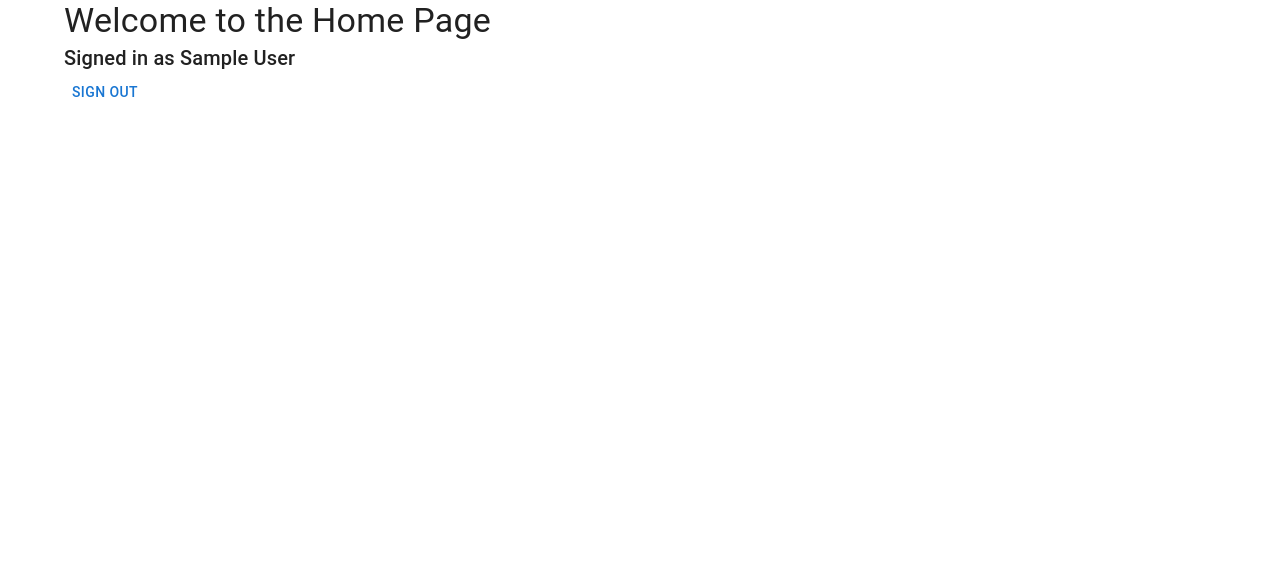
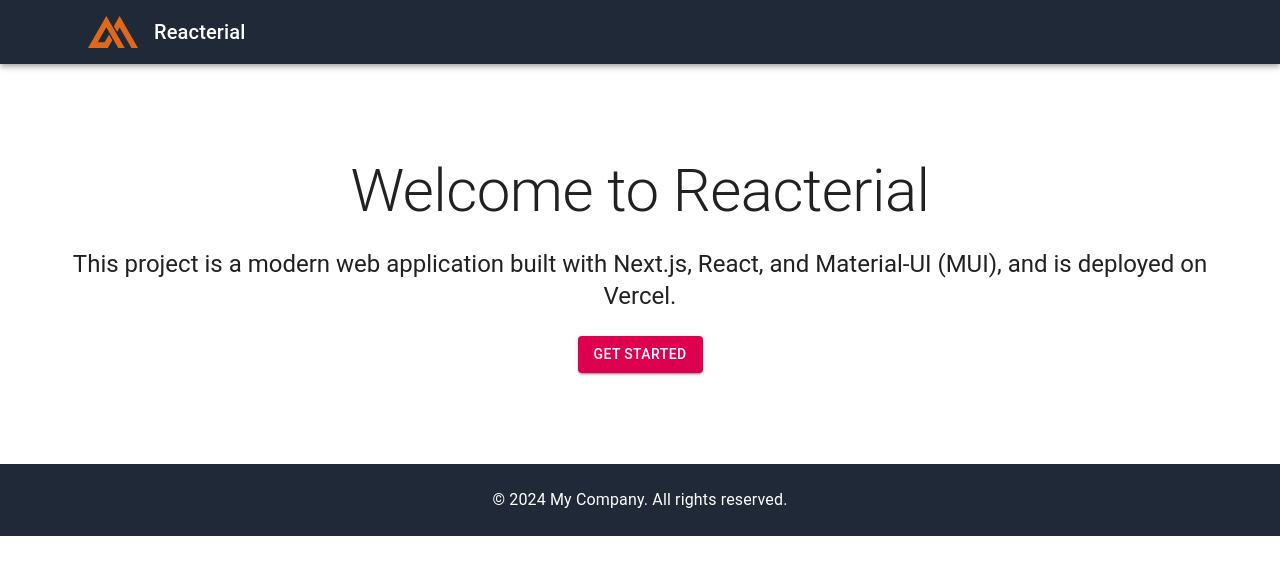
Before and after one commit to nolrm/reacterial, a Next.js app: page / in a window 1280 px wide. Shown: the top 574 px of the page. Built offline with nearby package versions, Linux system fonts and the light colour scheme; no server answers; sample sign-in values are in the browser's storage.

Commit message:
Add landing page details with components

```diff
--- /dev/null
+++ b/src/components/landing/banner.tsx
@@ -0,0 +1,34 @@
+import { Box, Typography, Container, Button } from '@mui/material';
+import Link from 'next/link';
+
+export default function Banner() {
+    return (
+        <Box
+            sx={{
+                height: '400px',
+                display: 'flex',
+                flexDirection: 'column',
+                alignItems: 'center',
+                justifyContent: 'center',
+                // backgroundColor: 'primary.main',
+                // color: 'white',
+                textAlign: 'center',
+                padding: 2,
+            }}
+        >
+            <Container>
+                <Typography variant="h2" component="h1" gutterBottom>
+                    Welcome to Reacterial
+                </Typography>
+                <Typography variant="h5" component="p" gutterBottom>
+                    This project is a modern web application built with Next.js, React, and Material-UI (MUI), and is deployed on Vercel.
+                </Typography>
+                <Link href="/login" passHref>
+                    <Button variant="contained" color="secondary" sx={{ mt: 2 }}>
+                        Get Started
+                    </Button>
+                </Link>
+            </Container>
+        </Box>
+    );
+}
--- /dev/null
+++ b/src/components/landing/footer.tsx
@@ -0,0 +1,20 @@
+import { Box, Typography, Container } from '@mui/material';
+
+export default function Footer() {
+    return (
+        <Box
+            sx={{
+                backgroundColor: '#1f2937',
+                color: 'white',
+                textAlign: 'center',
+                py: 3,
+            }}
+        >
+            <Container>
+                <Typography variant="body1">
+                    © 2024 My Company. All rights reserved.
+                </Typography>
+            </Container>
+        </Box>
+    );
+}
--- /dev/null
+++ b/src/components/landing/header.tsx
@@ -0,0 +1,32 @@
+import AppBar from '@mui/material/AppBar';
+import Toolbar from '@mui/material/Toolbar';
+import Image from 'next/image';
+import React from "react";
+import { Box, Typography, Container } from '@mui/material';
+
+export default function Header() {
+    return (
+        <AppBar position="static"
+            sx={{
+                backgroundColor: '#1f2937',
+                color: 'white',
+            }}
+        >
+            <Container>
+                <Toolbar>
+                    <Box sx={{ display: 'flex', alignItems: 'center' }}>
+                        <Image
+                            src="/logo.svg"
+                            alt="Marlon Maniti Logo"
+                            width={50}
+                            height={50}
+                        />
+                        <Typography variant="h6" component="div" sx={{ flexGrow: 1, ml: 2 }}>
+                            Reacterial
+                        </Typography>
+                    </Box>
+                </Toolbar>
+            </Container>
+        </AppBar>
+    );
+}
--- a/src/components/layout-admin.tsx
+++ b/src/components/layout-admin.tsx
@@ -4,6 +4,7 @@ import { useRouter } from 'next/router';
 import { Box, Avatar, Menu, MenuItem, AppBar, Toolbar, Typography, Drawer, List, ListItem, ListItemIcon, ListItemText, CssBaseline, Container, IconButton } from '@mui/material';
 import { Dashboard as DashboardIcon, AccountCircle as AccountCircleIcon, Settings as SettingsIcon, Menu as MenuIcon, ChevronLeft as ChevronLeftIcon } from '@mui/icons-material';
 import { styled, useTheme, Theme, CSSObject } from '@mui/material/styles';
+import Image from 'next/image';
 import styles from "@/app/page.module.css";
 
 const drawerWidth: number = 240;
@@ -143,6 +144,8 @@ const LayoutAdmin: React.FC<LayoutProps> = ({ children }) => {
                         <Image
                             src="/logo.svg"
                             alt="Marlon Maniti Logo"
+                            width={50}
+                            height={50}
                         />
                     </Link>
 
--- a/src/pages/index.tsx
+++ b/src/pages/index.tsx
@@ -1,18 +1,21 @@
-import withAuth from '../components/withAuth';
+// import withAuth from '../components/withAuth';
 import { useSession, signIn, signOut } from 'next-auth/react';
-import { Typography, Button, Container } from '@mui/material';
+import Header from '@/components/landing/header';
+import Banner from '@/components/landing/banner';
+import Footer from '@/components/landing/footer';
 
 const HomePage = () => {
     const { data: session, status } = useSession();
 
     return (
-        <Container>
-            <Typography variant="h4">Welcome to the Home Page</Typography>
-            <Typography variant="h6">Signed in as {session?.user?.name}</Typography>
-            <Button onClick={() => signOut()}>Sign out</Button>
-            {/* Add your admin dashboard components here */}
-        </Container>
+        <div>
+            <Header/>
+            <main>
+                <Banner/>
+            </main>
+            <Footer/>
+        </div>
     );
 };
 
-export default withAuth(HomePage);
+export default HomePage;
--- a/src/theme.ts
+++ b/src/theme.ts
@@ -10,7 +10,7 @@ const theme = createTheme({
         },
         background: {
             default: '#fff',
-            paper: '#2d333b'
+            // paper: '#2d333b'
         }
     }
 });
```
